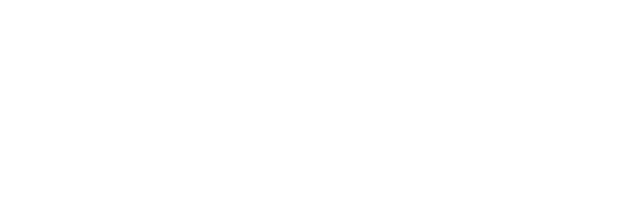
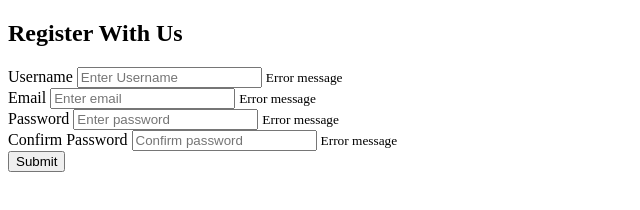
Before and after one commit to josousa82/Form-validator, a plain HTML site: page index.html in a window 1280 px wide. Shown: the whole page, without its empty margins (0-640 px from the left). Drawn offline with Linux system fonts and the light colour scheme; files that its build step writes are made by us from their sources.

Commit message:
form in html done closes #1

```diff
--- a/index.html
+++ b/index.html
@@ -11,7 +11,28 @@
 <body>
 	<div class="container">
 		<form action="" id="form" class="form">
-
+			<h2>Register With Us</h2>
+			<div class="form-control">
+				<label for="username">Username</label>
+				<input type="text" name="username" id="username" placeholder="Enter Username">
+				<small>Error message</small>
+			</div>
+			<div class="form-control">
+				<label for="email">Email</label>
+				<input type="text" name="email" id="email" placeholder="Enter email">
+				<small>Error message</small>
+			</div>
+			<div class="form-control">
+				<label for="password">Password</label>
+				<input type="password" name="password" id="password" placeholder="Enter password">
+				<small>Error message</small>
+			</div>
+			<div class="form-control">
+				<label for="password2">Confirm Password</label>
+				<input type="password" name="password2" id="password2" placeholder="Confirm password">
+				<small>Error message</small>
+			</div>
+			<button type="submit">Submit</button>
 		</form>
 	</div>
 
```
Lines whose indentation alone changed are shown as unchanged.
